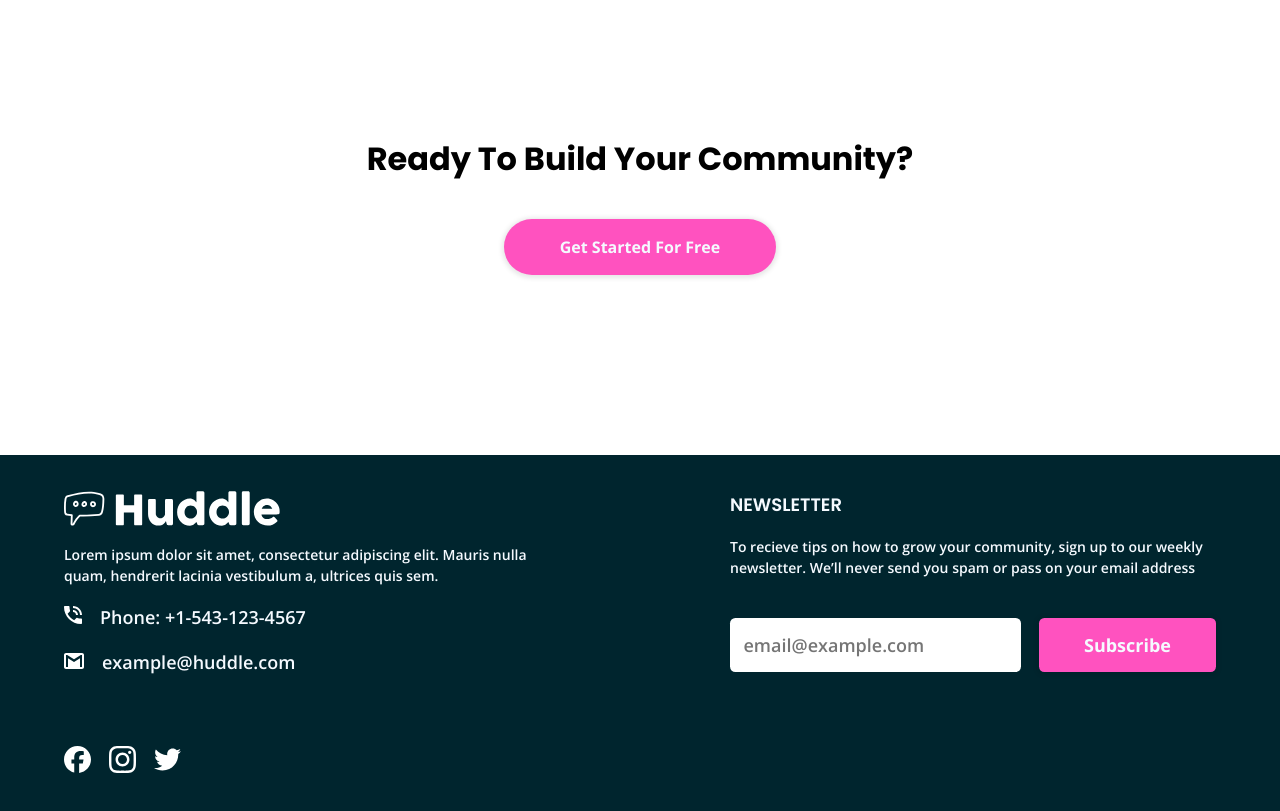
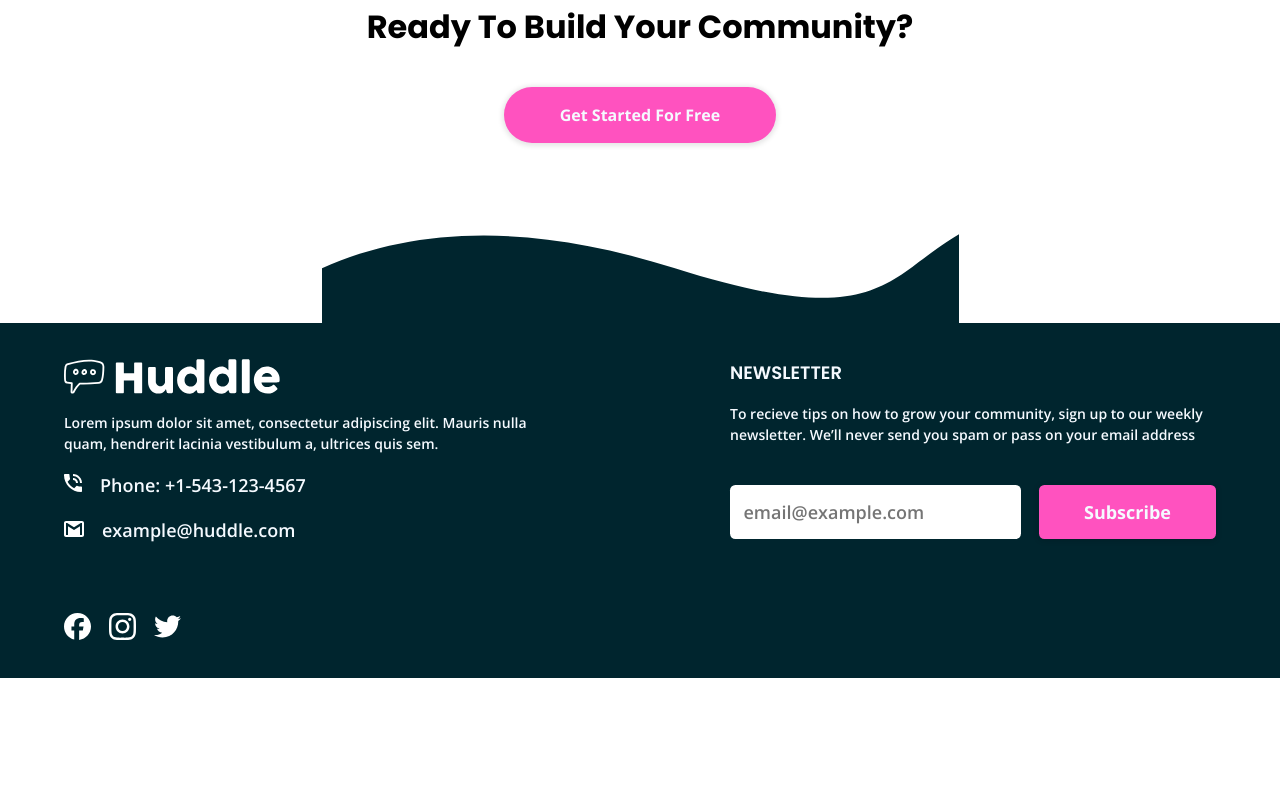
Before and after one commit to EbadShelby/huddle-page-revamp-design-to-code__006, a plain HTML site: page index.html in a window 1280 px wide. Shown: the part 3081-3892 px from the top of the page. After the commit the page ends 3759 px from the top, so only its background shows below. Drawn offline with nearby package versions, Linux system fonts and the light colour scheme.

Commit message:
added-footer-bg

```diff
--- a/index.html
+++ b/index.html
@@ -81,7 +81,6 @@
         </div>
       </section>
       <section>
-        <div class="wrapper">
         <div class="main__features">
           <div class="main__feature" data-order="1">
             <div class="feature__image-container">
@@ -111,9 +110,9 @@
             <div class="feature__content">
               <h2>Flowing Conversations</h2>
               <p>
-                  You wouldn't paginate a conversation in real life, so why do
-                  it online? Our threads have just-in-time loading for a more
-                  natural flow.
+                You wouldn't paginate a conversation in real life, so why do it
+                online? Our threads have just-in-time loading for a more natural
+                flow.
               </p>
             </div>
           </div>
@@ -129,10 +128,9 @@
               <h2>Your Users</h2>
               <p>
                 It takes no time at all to integrate Huddle with your app's
-                  authentication solution. This means, once signed in to your
-                  app, your users can start chatting immediately.
+                authentication solution. This means, once signed in to your app,
+                your users can start chatting immediately.
               </p>
-              </div>
             </div>
           </div>
         </div>
--- a/style.css
+++ b/style.css
@@ -226,11 +226,6 @@ h2 {
   flex-direction: column;
   gap: var(--spacing-600);
   text-align: center;
-  padding-top: var(--spacing-800);
-}
-.main__feature[data-order="1"]::before {
-  content: "";
-  position: absolute;
 }
 .feature__content {
   display: grid;
@@ -284,6 +279,17 @@ button:active {
 /* ======================================= */
 .footer {
   background-color: var(--clr-neutral-800);
+  position: relative;
+}
+.footer::before {
+  content: "";
+  background: url(images/bg-footer-top-mobile.svg) bottom center no-repeat;
+  height: 5em;
+  background-size: contain;
+  position: absolute;
+  top: -5em;
+  left: 0;
+  right: 0;
 }
 .footer__wrapper {
   padding-block: var(--spacing-400);
```
Lines whose indentation alone changed are shown as unchanged.
